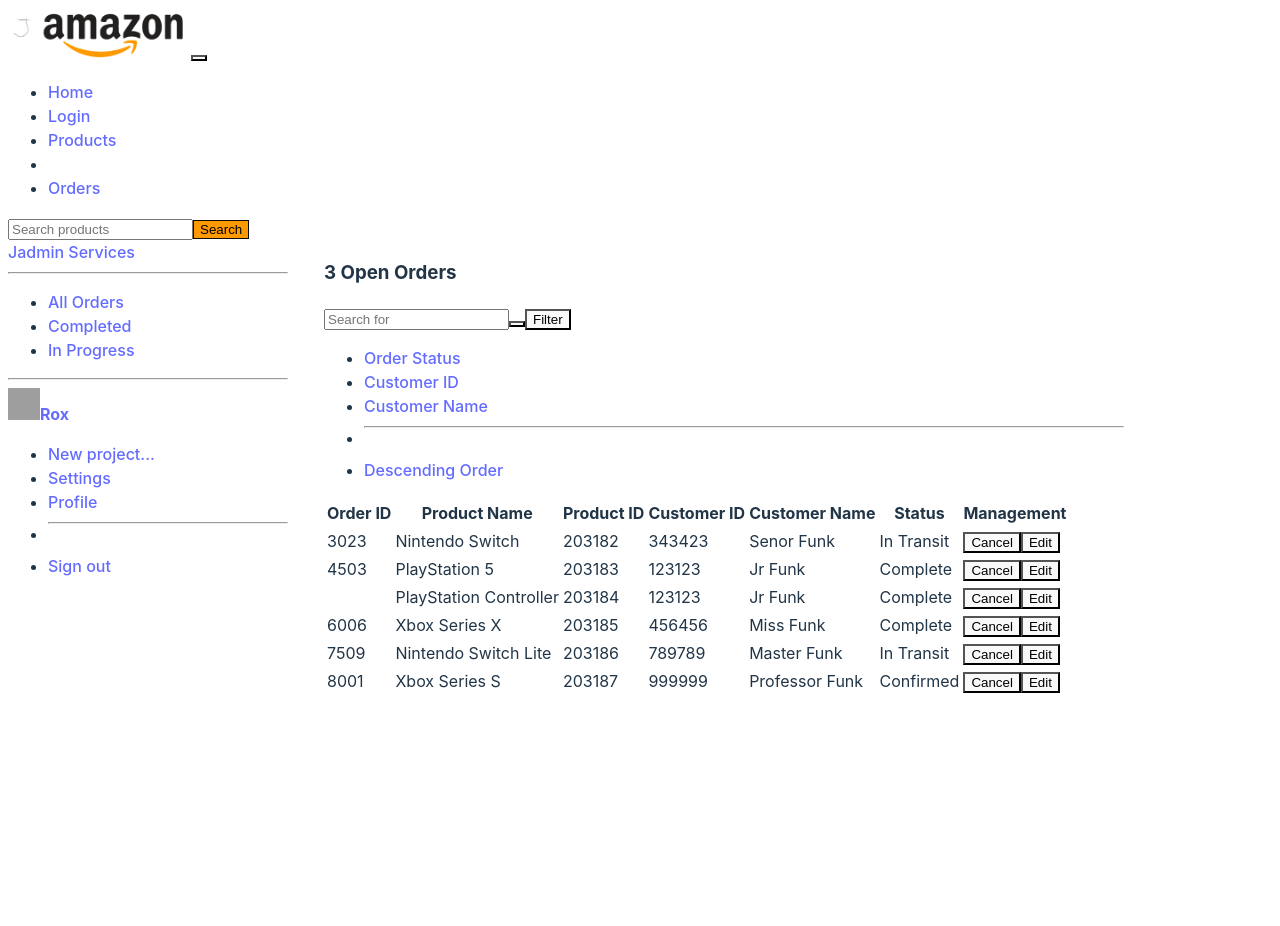
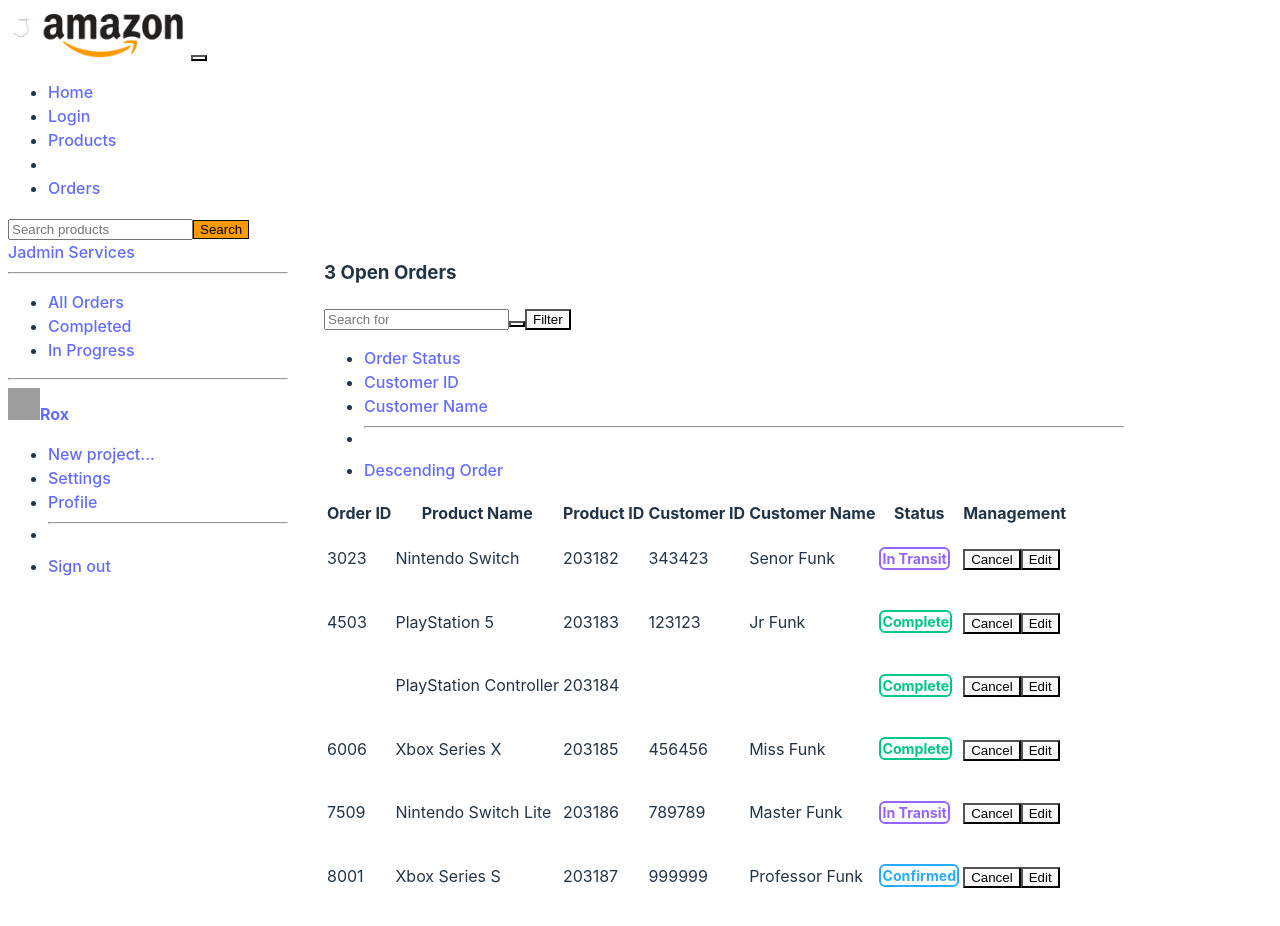
Before and after one commit to rokskro/Jamaweb-2.0, a React (Vite) app: page /Orders in a window 1280 px wide. Shown: the top 926 px of the page. Built offline with nearby package versions, Linux system fonts and the light colour scheme; grey boxes are pictures that could not be loaded.

Commit message:
badge update

```diff
--- a/src/components/OrdersTable.jsx
+++ b/src/components/OrdersTable.jsx
@@ -1,5 +1,5 @@
+import '../css/OrdersTable.css';
 import React, { useEffect, useState } from 'react';
-import '../css/OrdersTable.css';
 import JsonData from '../json/dataTable.json';
 
 export default function OrdersTable(){
@@ -14,15 +14,35 @@
         setIncompleteOrdersCount(count);
     }, []);
 
+    const badgeClass = (status) => {
+        switch(status) {
+            case 'Confirmed':
+                return 'badge-pill badge-outline-confirm';
+            case 'In Transit':
+                return 'badge-pill badge-outline-transit';
+            case 'Complete':
+                return 'badge-pill badge-outline-complete';
+            default:
+                return '';
+        }
+    };
+
     const DisplayTableData = JsonData && JsonData.flatMap((info) => {
         return info.products && info.products.map((product, index) => (
-            <tr key={`\${info.orderId}-\${index}`}>
+          <tr key={`${info.orderId}-${index}`}>
             <td>{index === 0 ? info.orderId : ''}</td>
             <td>{product.productName}</td>
             <td>{product.productId}</td>
-                <td>{info.customerId}</td>
-                <td>{info.customerName}</td>
-                <td>{info.status}</td>
+            <td>{index === 0 ? info.customerId : ''}</td>
+            <td>{index === 0 ? info.customerName : ''}</td>
+            <td>
+              <p style={{fontSize: '17px'}}>
+
+                <span className={`${badgeClass(info.status)}`}>
+                  {info.status}
+                </span>
+              </p>
+            </td>
             <td>
               <button type="button" className="btn-jamazon">
                 Cancel
@@ -34,6 +54,8 @@
           </tr>
         ));
       });
+
+
 
     return(
         <div id="content">
--- a/src/components/Sidebar.jsx
+++ b/src/components/Sidebar.jsx
@@ -5,8 +5,8 @@
     return(
         <div className="d-flex flex-column flex-shrink-0 p-3 text-bg-dark" style={{width: '280px', height: '90vh'}}>
             <a href="/" className="d-flex align-items-center mb-3 mb-md-0 me-md-auto text-white text-decoration-none">
-            <i className="bi bi-shop"></i>
-            <span className="fs-4">Jadmin Services</span>
+                <i className="bi bi-shop"></i>
+                <span className="fs-4">Jadmin Services</span>
             </a>
             <hr />
             <ul className="nav nav-pills flex-column mb-auto">
--- a/src/css/OrdersTable.css
+++ b/src/css/OrdersTable.css
@@ -1,14 +1,26 @@
 .badge-outline-complete {
     color: #00c689;
-    border: 1px solid #00c689;
+    border: 2px solid #00c689;
+    border-radius: 6px;
+    padding: 1px;
+    font-size:smaller;
+    font-weight: bold;
 }
 
 .badge-outline-transit {
     color: #9565fe;
-    border: 1px solid #9565fe;
+    border-radius: 6px;
+    padding: 1px;
+    font-size:smaller;
+    font-weight: bold;
+    border: 2px solid #9565fe
 }
 
 .badge-outline-confirm {
     color: #2aabfb;
-    border: 1px solid #2aabfb;
+    border: 2px solid #2aabfb;
+    border-radius: 6px;
+    padding: 1px;
+    font-size:smaller;
+    font-weight: bold;
 }
```
Lines whose indentation alone changed are shown as unchanged.
